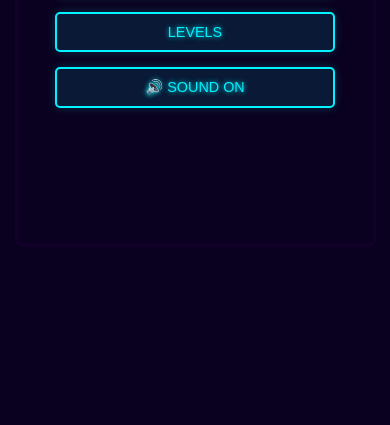
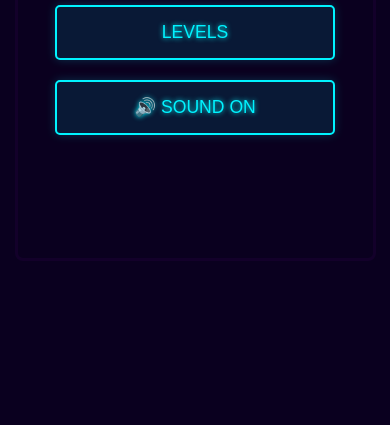
Before and after one commit to Playyzone/NeonSnake, a plain HTML site: page index.html in a window 390 px wide. Shown: the part 419-844 px from the top of the page. Drawn offline with Linux system fonts and the light colour scheme.

Commit message:
styles.css

```diff
--- a/styles.css
+++ b/styles.css
@@ -3,7 +3,7 @@
     --neon-cyan: #00f3ff;
     --neon-purple: #bd00ff;
     --dark-bg: #0a001f;
-    --grid-color: rgba(0, 255, 157, 0.5); /* More visible grid */
+    --grid-color: rgba(0, 255, 157, 0.5);
     --button-bg: rgba(0, 243, 255, 0.1);
     --button-glow: rgba(0, 243, 255, 0.2);
     --selected-level: rgba(189, 0, 255, 0.2);
@@ -13,6 +13,10 @@
     margin: 0;
     padding: 0;
     box-sizing: border-box;
+    -webkit-user-select: none;
+    user-select: none;
+    -webkit-touch-callout: none;
+    touch-action: manipulation;
 }
 
 body {
@@ -24,7 +28,7 @@ body {
     align-items: center;
     min-height: 100vh;
     overflow: hidden;
-    touch-action: none;
+    overscroll-behavior: none;
 }
 
 .game-container {
@@ -69,6 +73,7 @@ body {
     border: 3px solid var(--neon-purple);
     border-radius: 8px;
     touch-action: none;
+    -webkit-tap-highlight-color: transparent;
 }
 
 .game-overlay {
@@ -113,6 +118,10 @@ body {
     text-shadow: 0 0 5px var(--neon-cyan);
     box-shadow: 0 0 10px var(--button-glow);
     transition: all 0.3s;
+    min-height: 50px;
+    display: flex;
+    align-items: center;
+    justify-content: center;
 }
 
 .neon-button:hover {
@@ -121,36 +130,17 @@ body {
     box-shadow: 0 0 20px var(--neon-cyan);
 }
 
+.neon-button:active {
+    transform: scale(0.98);
+    transition: transform 0.1s;
+}
+
 .neon-button.selected {
     background-color: var(--selected-level);
     border-color: var(--neon-purple);
     color: var(--neon-purple);
     text-shadow: 0 0 5px var(--neon-purple);
     box-shadow: 0 0 15px var(--neon-purple);
-}
-@media (max-width: 768px) {
-    .game-container {
-        height: 100vh;
-        padding: 5px;
-    }
-    .neon-text {
-        font-size: 1.8rem;
-    }
-
-    .neon-button {
-        padding: 10px 15px;
-        font-size: 0.9rem;
-    }
-
-    #game-canvas {
-        height: 65vh;
-        width: 95%;
-    }
-
-    .level-indicator {
-        font-size: 0.8rem;
-        padding: 3px 8px;
-    }
 }
 
 @keyframes flicker {
@@ -164,15 +154,34 @@ body {
         text-shadow: none;
     }
 }
-/* Mobile touch optimizations */
-#game-canvas {
-    touch-action: none;
-    -webkit-touch-callout: none;
-    -webkit-user-select: none;
-    user-select: none;
-    -webkit-tap-highlight-color: transparent;
+
+@media (max-width: 768px) {
+    .game-container {
+        height: 100vh;
+        padding: 5px;
+    }
+
+    .neon-text {
+        font-size: 1.8rem;
+    }
+
+    .neon-button {
+        padding: 15px 25px;
+        font-size: 1.1rem;
+        min-width: 200px;
+    }
+
+    .menu-buttons {
+        gap: 20px;
+    }
+
+    #game-canvas {
+        height: 65vh;
+        width: 95%;
+    }
+
+    .level-indicator {
+        font-size: 0.8rem;
+        padding: 3px 8px;
+    }
 }
-
-body {
-    overscroll-behavior: none;
-}
```
